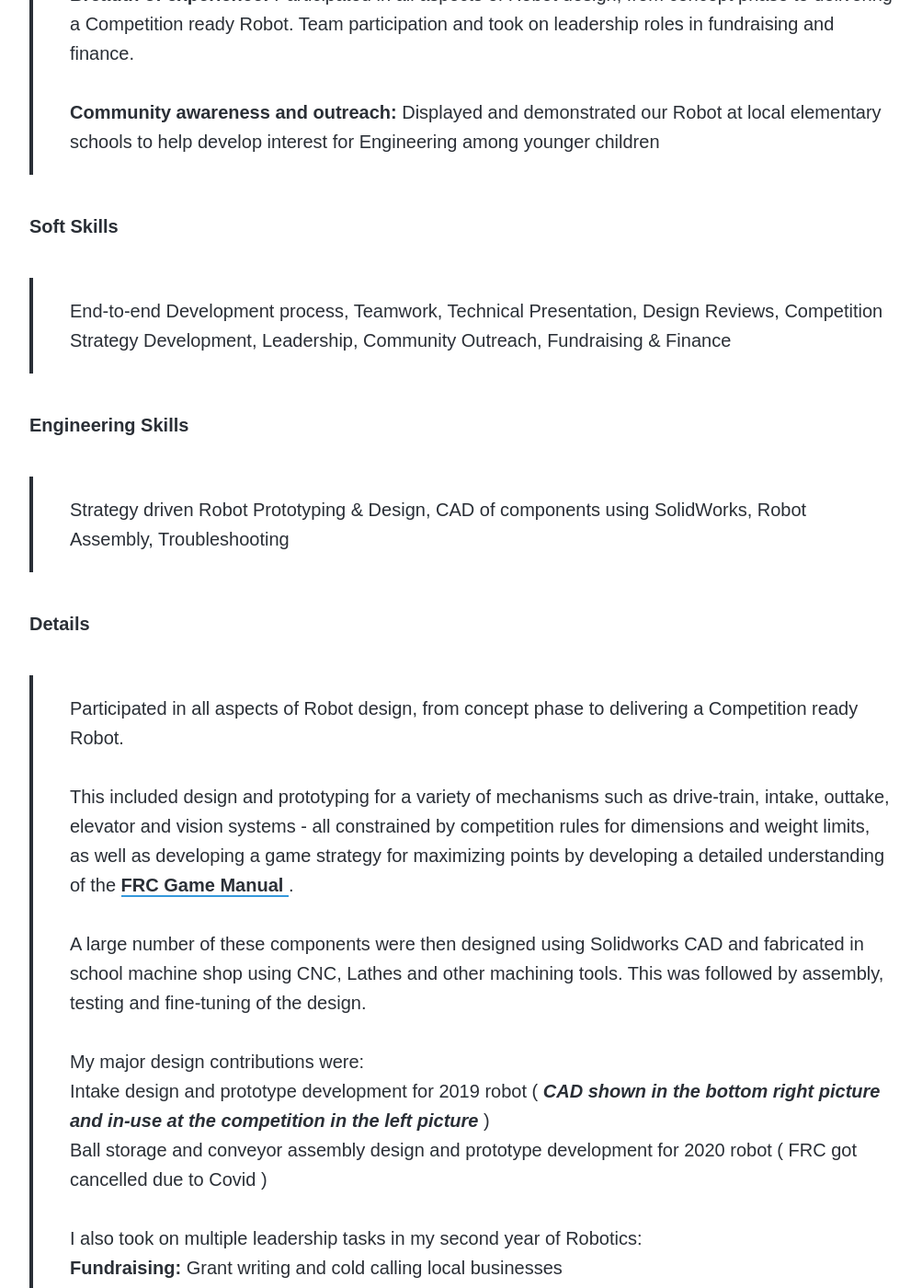
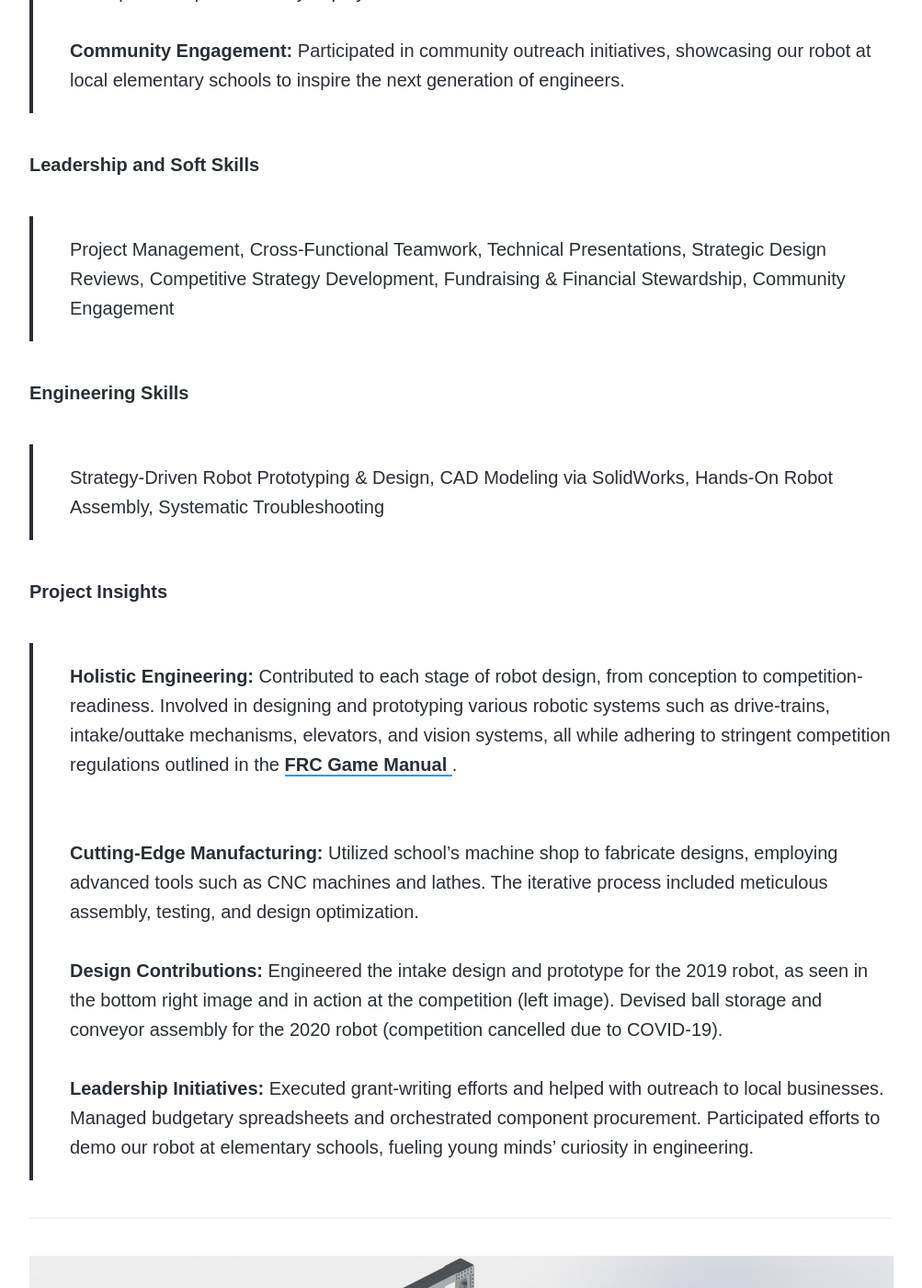
Before and after one commit to disha-22/disha-22.github.io, a Jekyll site: the page built from _projects/robotics.md, in a window 1280 px wide and 1400 px high, scrolled down 941 px. Shown: the whole window at 92% size, without its empty margins (138-1141 px from the left). Built offline with Jekyll 4.4.1, drawn with Linux system fonts in a browser that asks for light colours; nearby versions of some CDN libraries; some web fonts are replaced; some of the changed text lies outside the part shown.

Commit message:
Update robotics.md

```diff
--- a/_projects/robotics.md
+++ b/_projects/robotics.md
@@ -1,31 +1,32 @@
 ---
 title: 'Competitive Robotics'
-subtitle: 'Regional Finalists - FRC 2019'
+subtitle: '2019 Regional Finalists in the FIRST Robotics Competition'
 date: 2018-05-30 00:00:00
-description: Robot Design and Assembly <br> Fundraising and Finance <br> Community Outreach
+description: Robotic Design & Assembly, Leading in Fundraising & Finance, and Igniting Community Passion for Engineering
 featured_image: '/images/r1.jpg'
 ---
 
 <br>
-Member of the Los Gatos High School Robotics Team: <a href ="http://ironclaw972.org/"> 972 IronClaw </a> in Freshman and Sophomore years.
+Member of Los Gatos High School's Award-Winning Robotics Team: <a href ="http://ironclaw972.org/"> 972 IronClaw </a>
 
 <hr>
 
-<h6> Highlights </h6>
-> <b>Regional Finalist:</b> <a href="https://frc-events.firstinspires.org/team/972"> FRC 2019 </a> <br><br> <b>Breadth of experience:</b> Participated in all aspects of Robot design, from concept phase to delivering a Competition ready Robot. Team participation and took on leadership roles in fundraising and finance. <br><br> <b>Community awareness and outreach:</b> Displayed and demonstrated our Robot at local elementary schools to help develop interest for Engineering among younger children
+<h6> Key Milestones </h6>
+> <b>Regional Finalist:</b> Secured finalist position at the <a href="https://frc-events.firstinspires.org/team/972">  2019 FIRST Robotics Competition (FRC)</a> <br><br> <b>Versatility in Engineering:</b> Led and contributed to the full lifecycle of robotic design—from initial concept to competition-ready deployment. <br><br> <b>Community Engagement:</b> Participated in community outreach initiatives, showcasing our robot at local elementary schools to inspire the next generation of engineers.
 
-<h6> Soft Skills </h6>
-> End-to-end Development process, Teamwork, Technical Presentation, Design Reviews, Competition Strategy Development, Leadership, Community Outreach, Fundraising & Finance
+<h6> Leadership and Soft Skills </h6>
+> Project Management, Cross-Functional Teamwork, Technical Presentations, Strategic Design Reviews, Competitive Strategy Development, Fundraising & Financial Stewardship, Community Engagement
 
 <h6> Engineering Skills </h6>
-> Strategy driven Robot Prototyping & Design, CAD of components using SolidWorks, Robot Assembly, Troubleshooting
+> Strategy-Driven Robot Prototyping & Design, CAD Modeling via SolidWorks, Hands-On Robot Assembly, Systematic Troubleshooting
 
 
-<h6> Details </h6>
-> Participated in all aspects of Robot design, from concept phase to delivering a Competition ready Robot.
-<br><br> This included design and prototyping for a variety of mechanisms such as drive-train, intake, outtake, elevator and vision systems - all constrained by competition rules for dimensions and weight limits, as well as developing a game strategy for maximizing points by developing a detailed understanding of the <a href="https://firstfrc.blob.core.windows.net/frc2020/Manual/2020FRCGameSeasonManual.pdf"> FRC Game Manual </a>.
-<br> A large number of these components were then designed using Solidworks CAD and fabricated in school machine shop using CNC, Lathes and other machining tools.  This was followed by assembly, testing and fine-tuning of the design.
-<br><br> My major design contributions were:  <br> Intake design and prototype development for 2019 robot (<i><b> CAD shown in the bottom right picture and in-use at the competition in the left picture </b></i>) <br> Ball storage and conveyor assembly design and prototype development for 2020 robot ( FRC got cancelled due to Covid ) <br><br>I also took on multiple leadership tasks in my second year of Robotics: <br> <b>Fundraising:</b> Grant writing and cold calling local businesses <br> <b>Finance:</b> Mananging budget spreadsheet and ordering purchased components. <br> <b>Community awareness and outreach:</b> Displayed and demonstrated our Robot at local elementary schools to help develop interest for Engineering among younger children
+<h6> Project Insights </h6>
+> <b>Holistic Engineering:</b> Contributed to each stage of robot design, from conception to competition-readiness. Involved in designing and prototyping various robotic systems such as drive-trains, intake/outtake mechanisms, elevators, and vision systems, all while adhering to stringent competition regulations outlined in the <a href="https://firstfrc.blob.core.windows.net/frc2020/Manual/2020FRCGameSeasonManual.pdf"> FRC Game Manual </a>.
+<br><br> <b>Cutting-Edge Manufacturing:</b> Utilized school's machine shop to fabricate designs, employing advanced tools such as CNC machines and lathes. The iterative process included meticulous assembly, testing, and design optimization.
+<br><br> <b>Design Contributions: </b> Engineered the intake design and prototype for the 2019 robot, as seen in the bottom right image and in action at the competition (left image). Devised ball storage and conveyor assembly for the 2020 robot (competition cancelled due to COVID-19).
+<br><br> <b>Leadership Initiatives:</b> Executed grant-writing efforts and helped with outreach to local businesses. Managed budgetary spreadsheets and orchestrated component procurement. Participated efforts to demo our robot at elementary schools, fueling young minds' curiosity in engineering.
+
 
 
 ---
```
